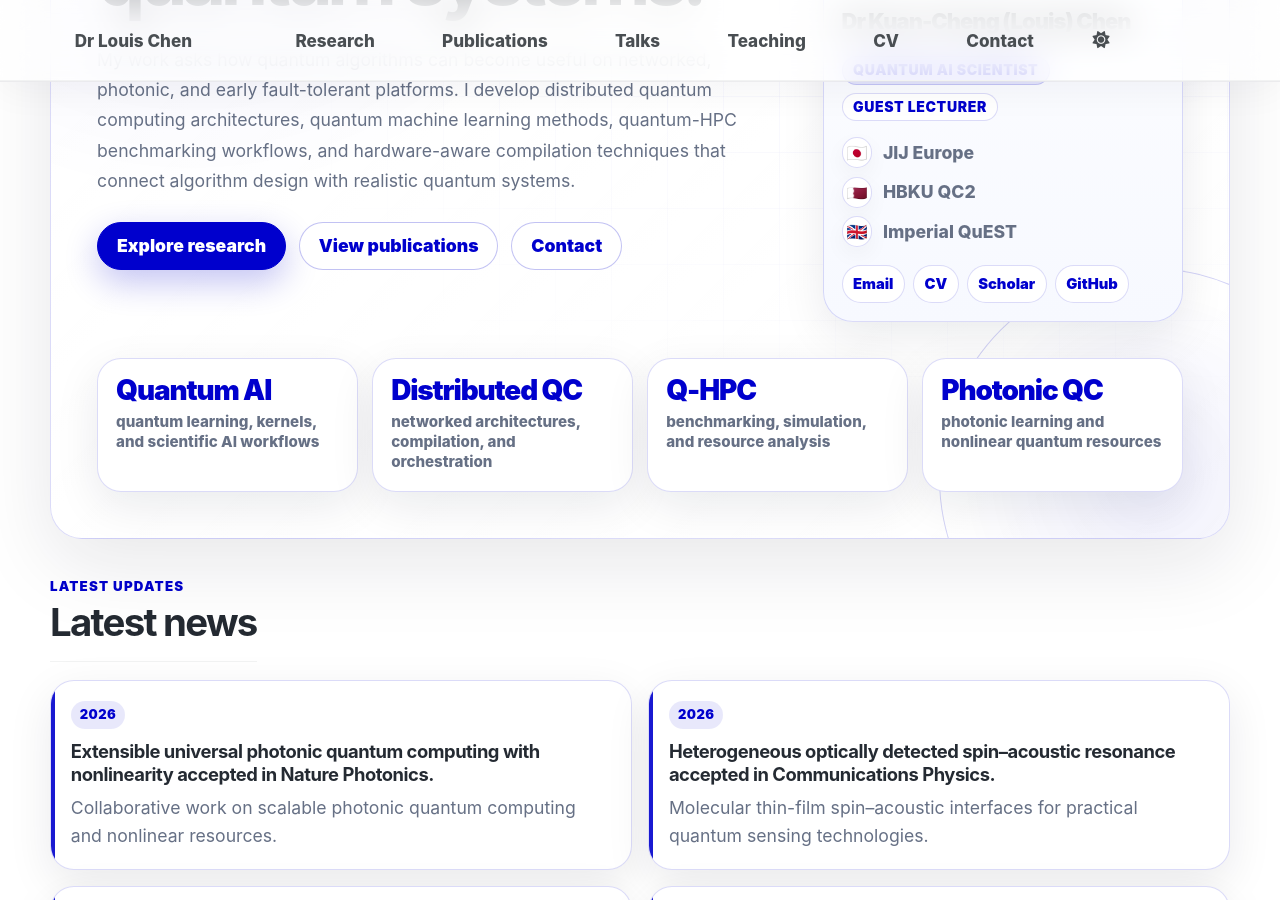
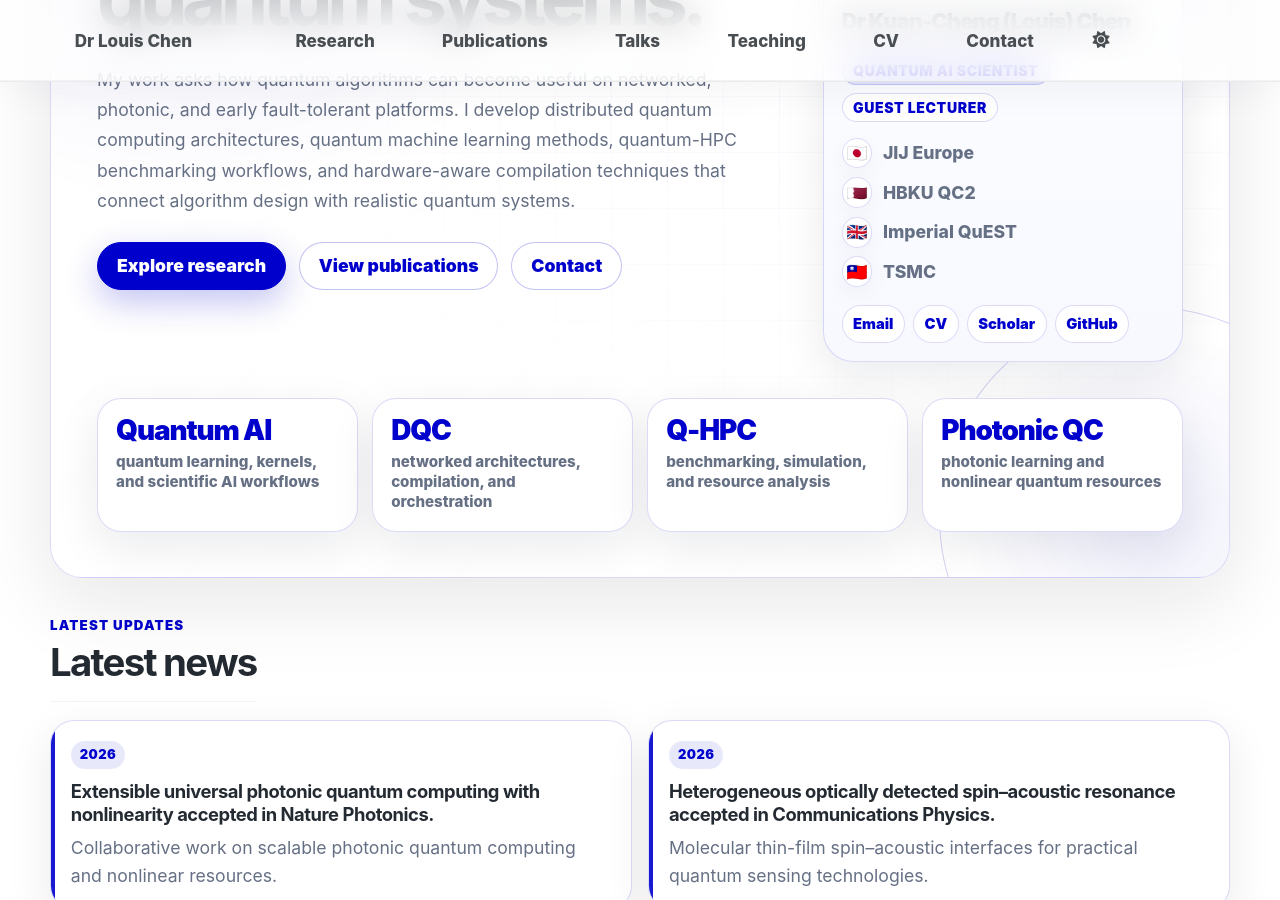
Before and after one commit to Louisanity/louisanity.github.io, a Jekyll site: the page built from _pages/about.md, in a window 1280 px wide and 900 px high, scrolled down 604 px. Built offline with Jekyll 4.4.1, drawn with Linux system fonts in a browser that asks for light colours.

Commit message:
Update about.md

```diff
--- a/_pages/about.md
+++ b/_pages/about.md
@@ -176,6 +176,7 @@ redirect_from:
           <div class="lc-affiliation-item"><span class="lc-affiliation-flag">🇯🇵</span><span>JIJ Europe</span></div>
           <div class="lc-affiliation-item"><span class="lc-affiliation-flag">🇶🇦</span><span>HBKU QC2</span></div>
           <div class="lc-affiliation-item"><span class="lc-affiliation-flag">🇬🇧</span><span>Imperial QuEST</span></div>
+          <div class="lc-affiliation-item"><span class="lc-affiliation-flag">🇹🇼</span><span>TSMC</span></div>
         </div>
 
         <div class="lc-identity-links">
@@ -189,7 +190,7 @@ redirect_from:
 
     <div class="lc-mini-grid" aria-label="Research summary">
       <div class="lc-mini-card"><span>Quantum AI</span><small>quantum learning, kernels, and scientific AI workflows</small></div>
-      <div class="lc-mini-card"><span>Distributed QC</span><small>networked architectures, compilation, and orchestration</small></div>
+      <div class="lc-mini-card"><span>DQC</span><small>networked architectures, compilation, and orchestration</small></div>
       <div class="lc-mini-card"><span>Q-HPC</span><small>benchmarking, simulation, and resource analysis</small></div>
       <div class="lc-mini-card"><span>Photonic QC</span><small>photonic learning and nonlinear quantum resources</small></div>
     </div>
```
